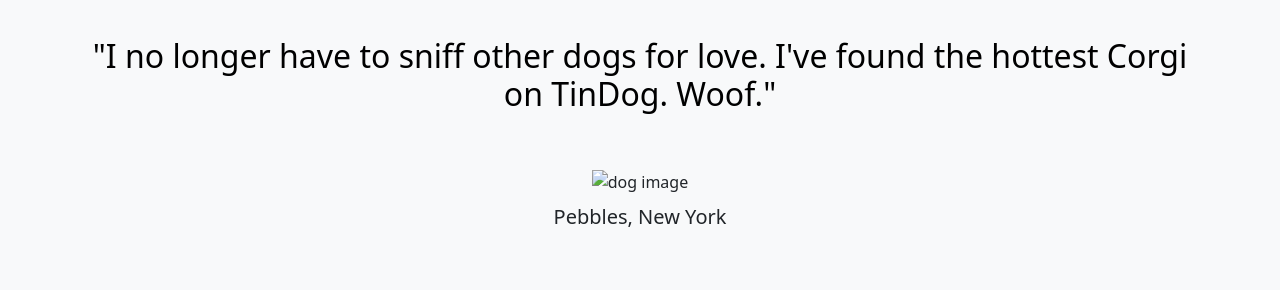
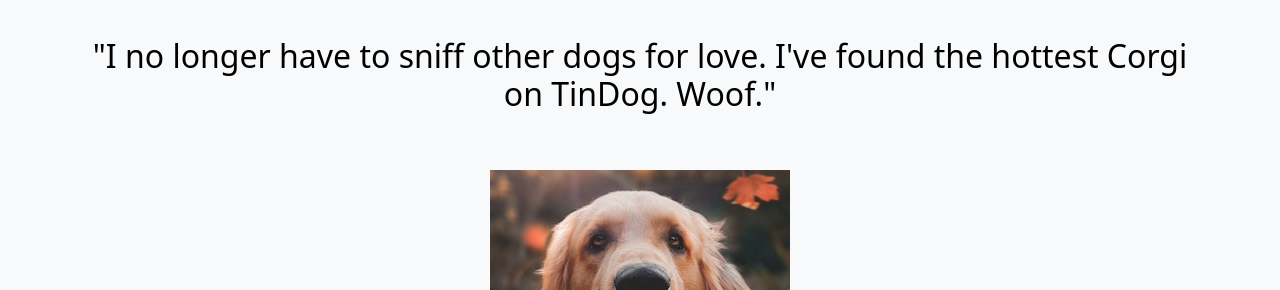
Before and after one commit to saraholewiler/TinDog, a plain HTML site: page index.html in a window 1280 px wide. Shown: the part 1090-1380 px from the top of the page. Drawn offline with nearby package versions, Linux system fonts and the light colour scheme.

Commit message:
Update index.html

```diff
--- a/index.html
+++ b/index.html
@@ -124,7 +124,7 @@
   <div class="p-5 text-center bg-body-tertiary">
     <div class="container py-5">
       <h2 class="text-body-emphasis">"I no longer have to sniff other dogs for love. I've found the hottest Corgi on TinDog. Woof."</h2>
-      <img class="profile-img mt-5 " src="./images/dog-img.jpg" alt="dog image">
+      <img class="profile-img mt-5 " src="dog-img.jpg" alt="dog image">
       <p class="col-lg-8 mx-auto lead mt-2">Pebbles, New York </p>
     </div>
     <div class="container">
```
